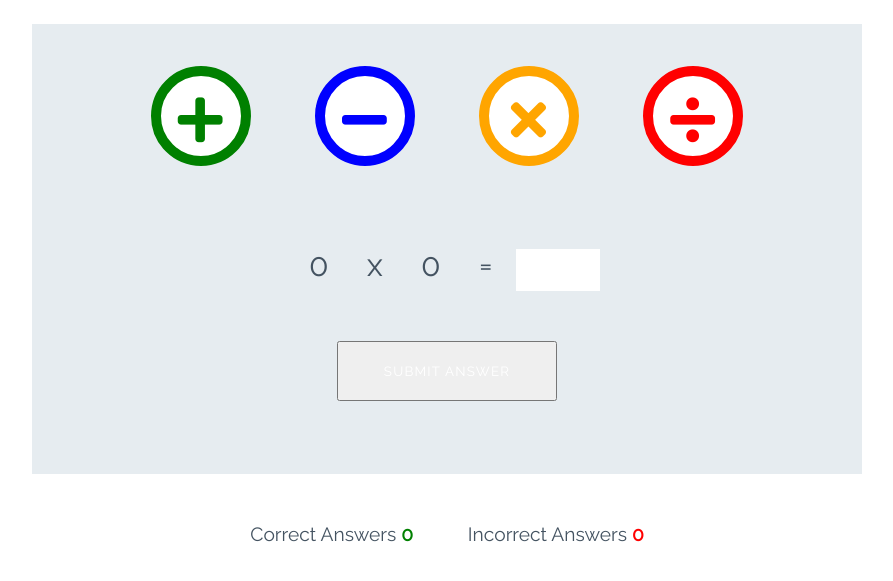
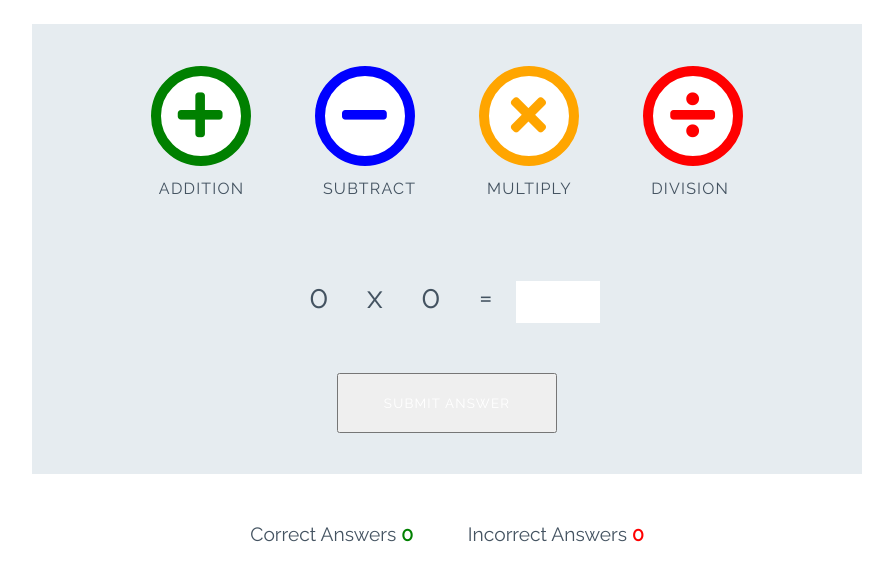
Before and after one commit to m-dixon5/Love-maths, a plain HTML site: page index.html in a window 1280 px wide. Shown: the part 107-688 px from the top of the page, without its empty margins (193-1086 px from the left). Drawn offline with Linux system fonts and the light colour scheme.

Commit message:
Add additional styles to game buttons

```diff
--- a/assets/css/style.css
+++ b/assets/css/style.css
@@ -110,6 +110,15 @@ body {
     margin: 0 30px;
     transition: all 0.5s;
 }
+
+.btn--big::after {
+    content: attr(data-type);
+    font-size: 1rem;
+    color: #445361;
+    position: relative;
+    left: -0.5rem;
+}
+
 
 .btn--blue {
     border-color: blue;
--- a/index.html
+++ b/index.html
@@ -20,16 +20,16 @@
 
     <div class="game-area">
         <div class="controls-area">
-            <button class="btn btn--big btn--green">
+            <button class="btn btn--big btn--green" data-type="addition">
                 <i class="fas fa-plus"></i>
             </button>
-            <button class="btn btn--big btn--blue">
+            <button class="btn btn--big btn--blue" data-type="subtract">
                 <i class="fas fa-minus"></i>
             </button>
-            <button class="btn btn--big btn--orange">
+            <button class="btn btn--big btn--orange" data-type="multiply">
                 <i class="fas fa-times"></i>
             </button>
-            <button class="btn btn--big btn--red">
+            <button class="btn btn--big btn--red" data-type="division">
                 <i class="fas fa-divide"></i>
             </button>
         </div>
@@ -43,7 +43,7 @@
             <input id="answer-box" type="number">
 
         </div>
-        <button class="btn btn--grey">Submit Answer</button>
+        <button class="btn btn--grey" data-type="submit">Submit Answer</button>
     </div>
 
     <div class="score-area">
```
